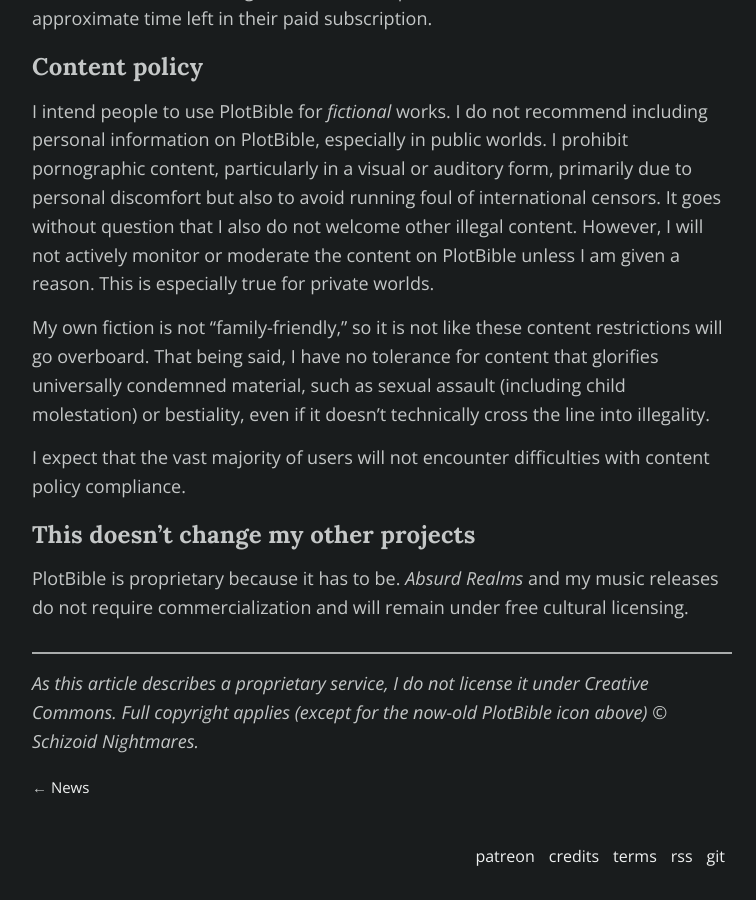
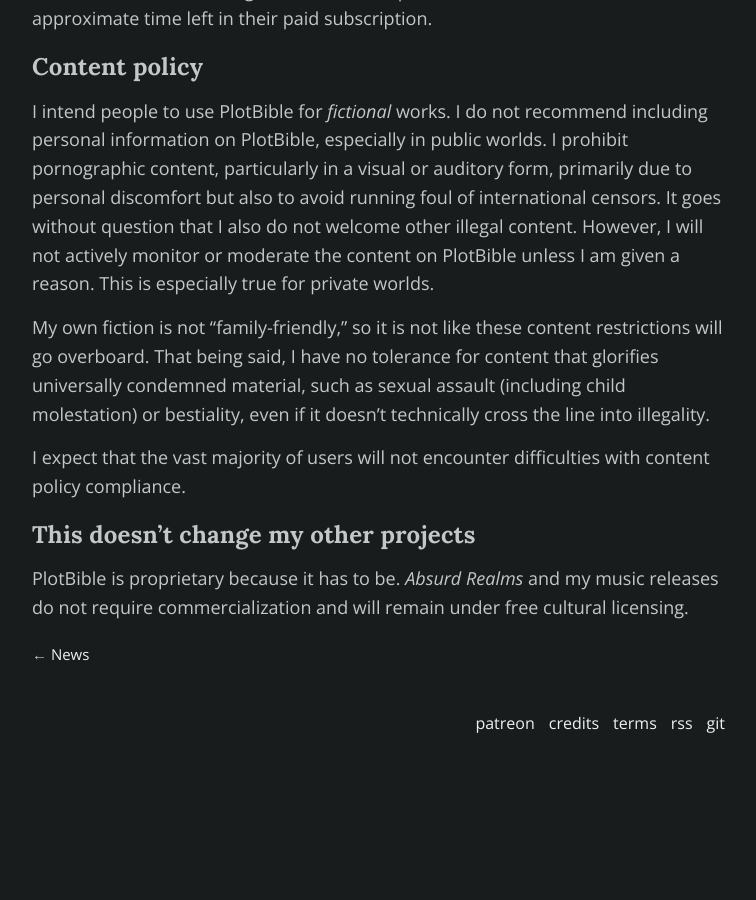
Before and after one commit to schizoidnightmares/schizoidnightmares.com, a Jekyll site: the page built from _posts/2024/2024-06-05-plotbible.md, in a window 1280 px wide and 900 px high, scrolled down 2070 px. Shown: the whole window, without its empty margins (258-1014 px from the left). Built offline with Jekyll 4.4.1, drawn with Linux system fonts in a browser that asks for light colours; after the commit the page ends 2837 px from its top, so only the background shows below that; some of the changed lines change nothing that is shown.

Commit message:
updating copyright notice to new format

```diff
--- a/_posts/2024/2024-06-05-plotbible.md
+++ b/_posts/2024/2024-06-05-plotbible.md
@@ -5,6 +5,8 @@
 src-thumb: /assets/images/plotbible_icon_small.png
 alt: PlotBible icon
 caption: The <a href="/assets/images/plotbible_icon.png" target="_blank">icon</a> for PlotBible (CC BY 4.0)
+copyrighted: true
+copyright: As this article describes a proprietary service, I do not license it under Creative Commons. Full copyright applies (except for the now-old PlotBible icon above). © Schizoid&nbsp;Nightmares.
 ---
 
 PlotBible, a proprietary online worldbuilding subscription service, is now in active development.
@@ -50,7 +52,3 @@
 
 ## This doesn't change my other projects
 PlotBible is proprietary because it has to be. *Absurd Realms* and my music releases do not require commercialization and will remain under free cultural licensing.
-
----
-
-*As this article describes a proprietary service, I do not license it under Creative Commons. Full copyright applies (except for the now-old PlotBible icon above) © Schizoid Nightmares.*
```
